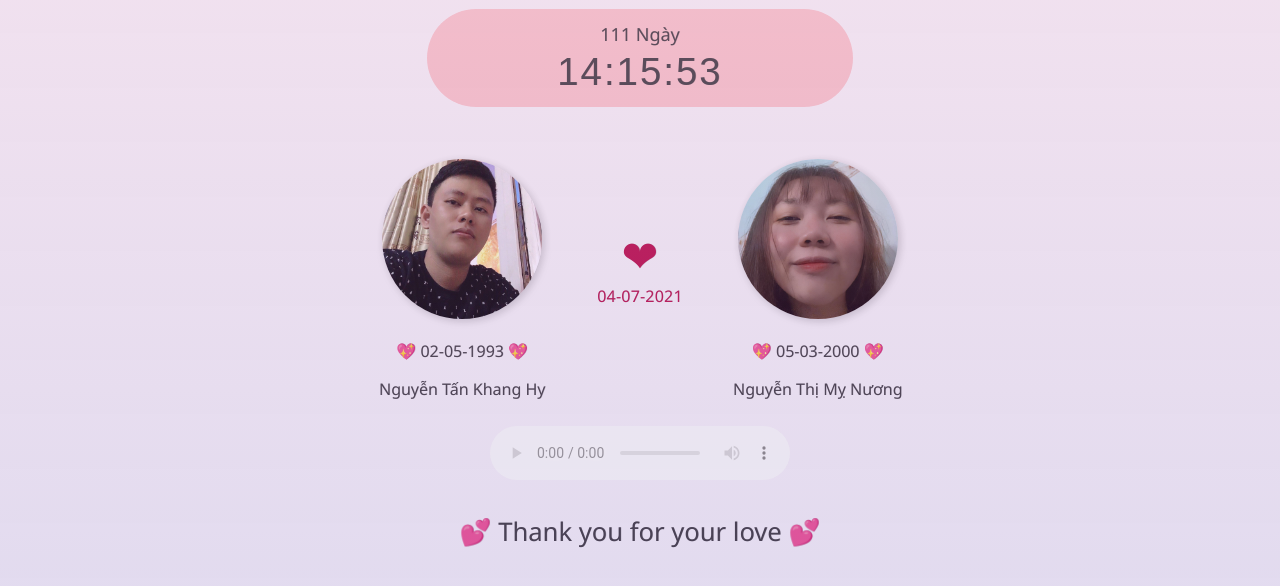
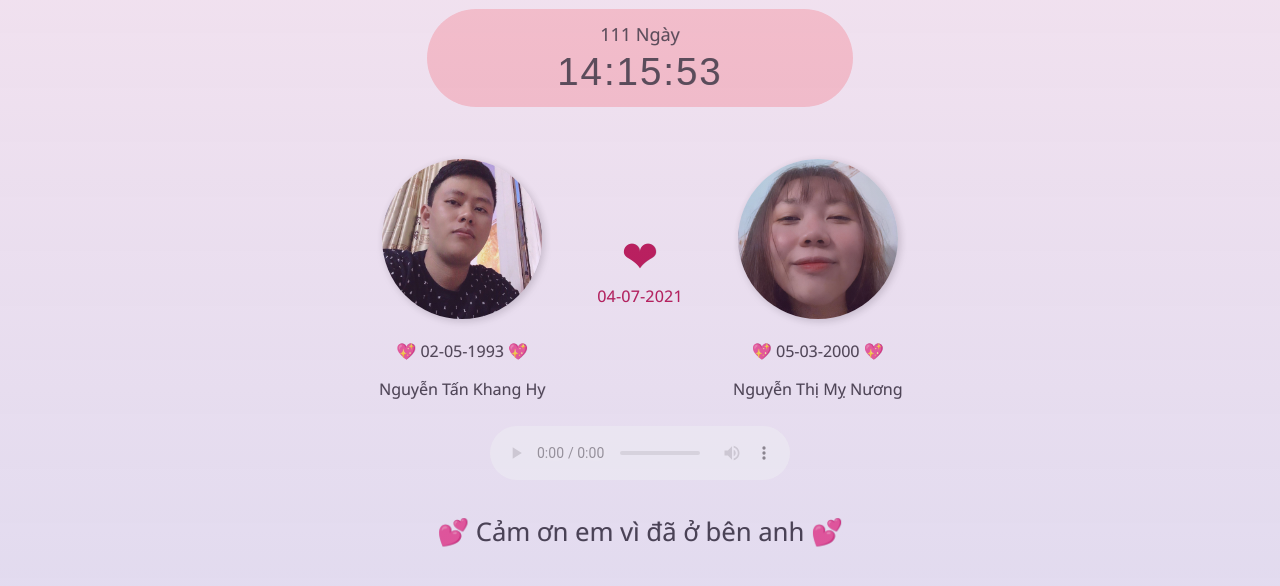
Before and after one commit to HySama/demngay, a plain HTML site: page index.html in a window 1280 px wide. Shown: the part 144-730 px from the top of the page. Drawn offline with Linux system fonts and the light colour scheme.

Commit message:
Add files via upload

```diff
--- a/index.html
+++ b/index.html
@@ -38,7 +38,7 @@
             <div id="music">
                   <audio loop autoplay controls>Your browser does not support the audio element.</audio>
             </div>
-            <footer>💕 Thank you for your love 💕</footer>
+            <footer>💕 Cảm ơn em vì đã ở bên anh 💕</footer>
       </div>
 
       <script src="app.js"></script>
```
